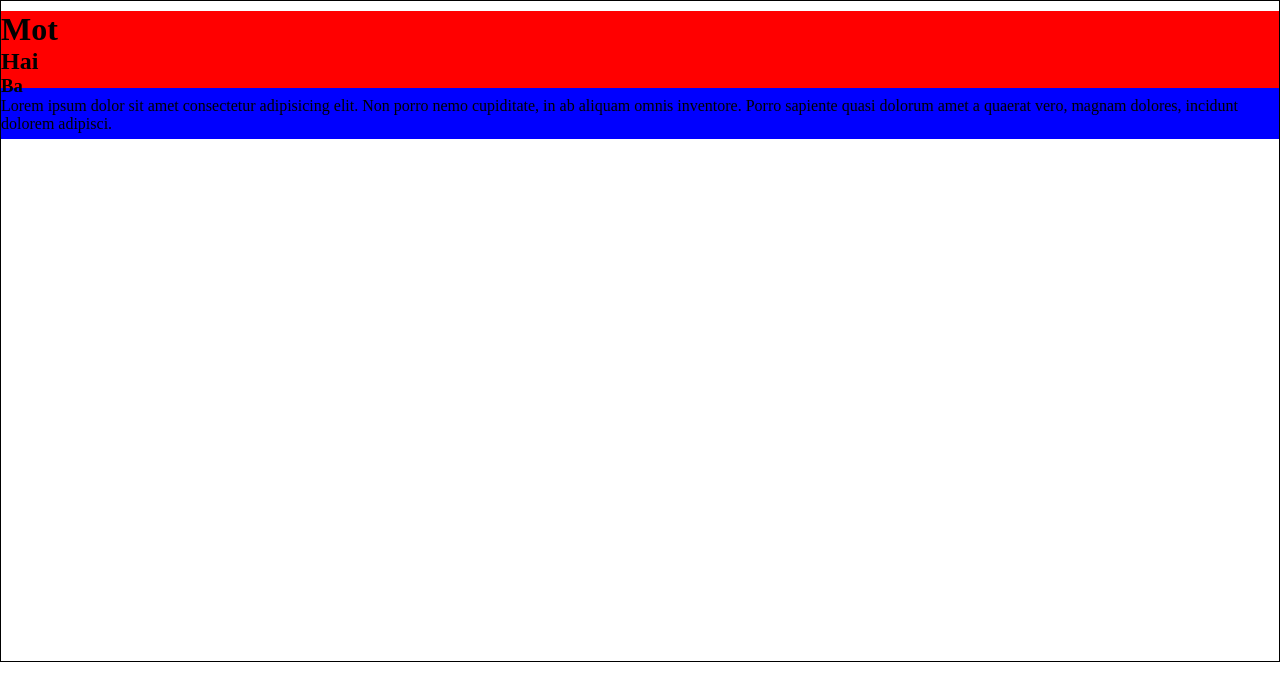
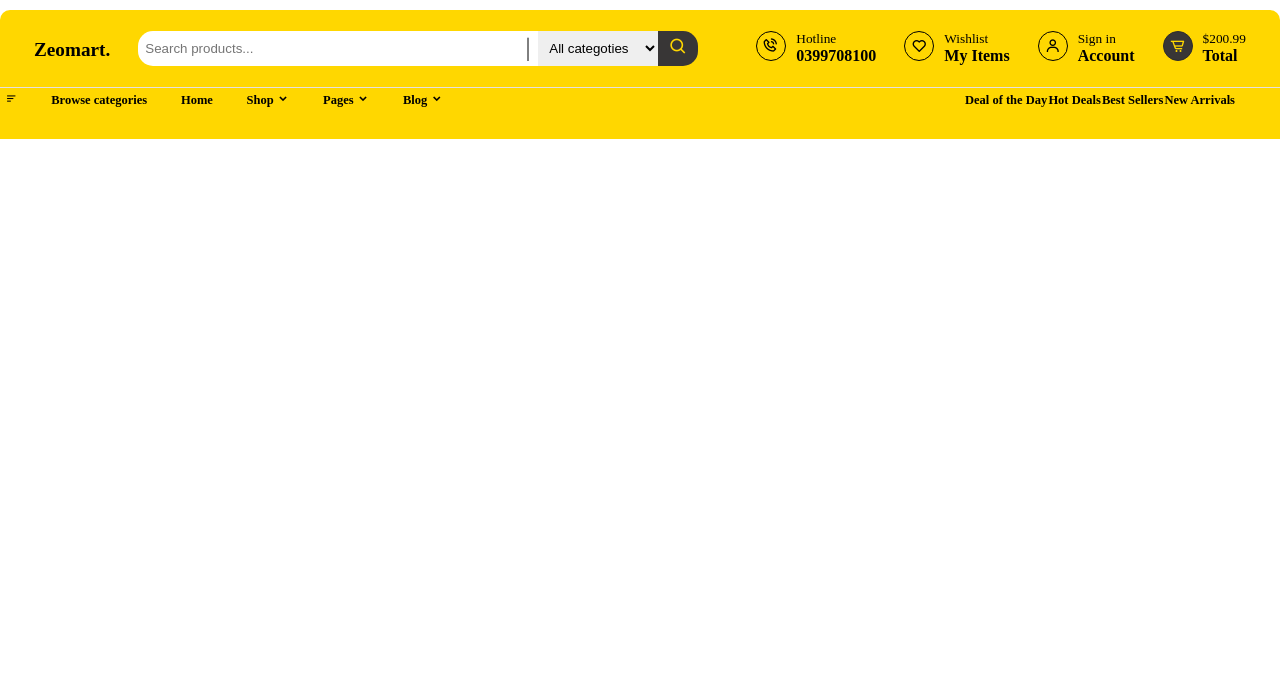
Before and after one commit to concat23/WebApplication, a plain HTML site: page home.html in a window 1280 px wide. Drawn offline with nearby package versions, Linux system fonts and the light colour scheme.

Commit message:
feat: Update >>> develop

```diff
--- a/css/reset.css
+++ b/css/reset.css
@@ -27,7 +27,7 @@
 }
 
 html{
-    border:1px solid #000;
+    /* border:1px solid #000; */
 }
 
 body{
@@ -43,29 +43,176 @@ h1, h2, h3{
     font-weight: bold;
 }
 
+li{
+    text-decoration: none;
+    list-style-type: none;
+}
+
 /*Setup header*/
 header{
     background-color: var(--primary-background) ;
-    width: 1500px;
     height: 80vh;
+    max-width: 100%;
+    width:94rem;
+
 }
 
 .header-root{
     width: 100%;
-    height: 100%;
-    border-top-right-radius: 8px;
-    border-top-left-radius: 8px;
+    height: 20%;
+
 }
 
 
 .header{
-    width: 100%;
     height: 60%;
-    background-color: red;
+    background-color: var(--second-background);
+    display: flex;
+    justify-content: space-around;
+    padding: 20px;
+    align-items: center;
+    border-top-right-radius: 10px;
+    border-top-left-radius: 10px;
+}
+
+.header>.box-2{
+    display: flex;
+}
+.header>.box-3{
+    display: flex;
+}
+.header>.box-3>.icon-phone{
+    width: 30px;
+    height: 30px;
+    border-radius: 15px;
+    border: 1px solid #000;
+    padding: 5px;
+    margin-right: 10px;
+}
+.header>.box-3>.icon-phone:hover{
+    background-color: #383636;
+}
+.header>.box-4{
+    display: flex;
+}
+.header>.box-4>.icon-heart{
+    width: 30px;
+    height: 30px;
+    border-radius: 15px;
+    border: 1px solid #000;
+    padding: 6px;
+    margin-right: 10px;
+}
+.header>.box-4>.icon-heart:hover{
+    background-color: #383636;
+}
+.header>.box-5{
+    display: flex;
+}
+.header>.box-5>.icon-user{
+    width: 30px;
+    height: 30px;
+    border-radius: 15px;
+    border: 1px solid #000;
+    padding: 6px;
+    margin-right: 10px;
+}
+.header>.box-5>.icon-user:hover{
+    background-color: #383636;
+}
+
+.header>.box-6{
+    display: flex;
+}
+.header>.box-6>.icon-cart{
+    width: 30px;
+    height: 30px;
+    border-radius: 15px;
+    border: 1px solid #2d2c2c;
+    padding: 6px;
+    margin-right: 10px;
+    color: var(--second-background);
+    background-color: #383636;
+}
+.header>.box-6>.icon-cart:hover{
+    background-color: #000;
+}
+
+
+
+.input{
+    width: 400px;
+    height: 35px;
+    border: 0px;
+    border-top-left-radius: 15px;
+    border-bottom-left-radius: 15px;
+    padding: 7px;
+}
+#myCanvas{
+    position:relative;
+    top: -5px;
+    left: -180px;
+}
+.many-select{
+    width: 120px;
+    height: 35px;
+    border: 0px;
+    padding: 7px;
+}
+.button{
+    width: 40px;
+    height: 35px;
+    border: 0px;
+    border-top-right-radius: 15px;
+    border-bottom-right-radius: 15px;
+    background-color: #383636;
+    color: var(--second-background);
+    font-size: larger;
+}
+.button:hover{
+    background-color: #000;
 }
 
 .nav{
+    height: 40%;
+    background: var(--second-background);
+    display: flex;
+    margin: auto;
+}
+
+.nav .menu_bottom_left{
+    width: 35%;
+    height: 100%;
+    /* background: var(--second-background); */
+}
+.nav .menu_bottom_center{
+    width: 40%;
+    height: 100%;
+    /* background: var(--second-background); */
+
+}
+.nav .menu_bottom_right{
+    width: 25%;
+    height: 100%;
+    /*background: var(--second-background);*/
+}
+
+/*Sub menu left*/
+.nav .menu_bottom_left .sub_menu_left,
+.nav .menu_bottom_right .sub_menu_right{
+    display: flex;
+    justify-content: space-between;
+    padding: 5px;
+    font-size: 12.5px;
+}
+.nav .menu_bottom_right .sub_menu_right{
+    padding-right: 45px;
+}
+
+.item{
+    font-weight:600;
+}
+.line{
     width: 100%;
-    height: 40%;
-    background-color: blue;
+    border-top: #e6dfdf solid .751px;
 }
--- a/home.html
+++ b/home.html
@@ -5,22 +5,105 @@
     <meta name="viewport" content="width=device-width, initial-scale=1.0">
     <title>Document</title>
     <link rel="stylesheet" href="css/reset.css">
+    <link href='https://unpkg.com/boxicons@2.1.4/css/boxicons.min.css' rel='stylesheet'>
+    <script src="js/canvas.js"></script>
 </head>
 <body>
     <header>
-        <div class="header-root" style="height: 20%; background-color: aqua;" >
+        <div class="header-root"  >
             <div class="header">
-                <h1>Mot</h1>
-                <h2>Hai</h2>
-                <h3>Ba</h3>
 
-                <p>Lorem ipsum dolor sit amet consectetur adipisicing elit. Non porro nemo cupiditate, in ab aliquam omnis inventore. Porro sapiente quasi dolorum amet a quaerat vero, magnam dolores, incidunt dolorem adipisci.</p>
+
+                    <div class="box-1">
+                    <p style="font-size: larger; font-weight: bold; margin-top: 4px; ">Zeomart.</p>
+                    </div>
+
+                    <div class="box-2">
+                        <div>
+                            <input class="input" type="text" placeholder="Search products...">
+
+                        </div>
+
+
+
+                        <div>
+                            <select class="many-select">
+                                <option value="#">All categoties</option>
+                                <option value="#">Iphone</option>
+                                <option value="#">AK-47</option>
+                                <option value="#">Computer</option>
+                                <option value="#">Shirt</option>
+                                <option value="#">Book</option>
+                            </select>
+                        </div>
+
+                        <button class="button"><i class='bx bx-search'></i></button>
+
+                        <canvas id="myCanvas" width ="30" height ="30"></canvas>
+
+
+                    </div>
+                    <div class="box-3">
+                        <div class="icon-phone"><i class='bx bx-phone-call'></i></div>
+                        <div>
+                            <p style="font-size: smaller;">Hotline</p>
+                            <b>0399708100</b>
+                        </div>
+
+                    </div>
+
+                    <div class="box-4">
+                        <div class="icon-heart"><i class='bx bx-heart'></i></div>
+                        <div>
+                            <p style="font-size: smaller;">Wishlist</p>
+                            <b>My Items</b>
+                        </div>
+                    </div>
+
+                    <div class="box-5">
+                        <div class="icon-user"><i class='bx bx-user'></i></div>
+                        <div>
+                            <p style="font-size: smaller;">Sign in</p>
+                            <b>Account</b>
+                        </div>
+                    </div>
+                    <div class="box-6">
+                        <div class="icon-cart"><i class='bx bx-cart-alt'></i></div>
+                        <div>
+                            <p style="font-size: smaller;">$200.99</p>
+                            <b>Total</b>
+                        </div>
+                    </div>
+
             </div>
 
+            <div class="line"></div>
+
             <nav class="nav">
-
+                <div class="menu_bottom_left">
+                   <ul class="sub_menu_left">
+                    <li class="item"><i class='bx bx-menu-alt-left'></i></li>
+                    <li class="item">Browse categories</li>
+                    <li class="item">Home </li>
+                    <li class="item">Shop <i class='bx bxs-chevron-down'></i></li>
+                    <li class="item">Pages <i class='bx bxs-chevron-down'></i></li>
+                    <li class="item">Blog <i class='bx bxs-chevron-down'></i></li>
+                   </ul>
+                </div>
+                <div class="menu_bottom_center"></div>
+                <div class="menu_bottom_right">
+                    <ul class="sub_menu_right">
+                        <li class="item">Deal of the Day</li>
+                        <li class="item">Hot Deals</li>
+                        <li class="item">Best Sellers</li>
+                        <li class="item">New Arrivals</li>
+                    </ul>
+                </div>
             </nav>
         </div>
+
+
+
         <div class="bottom-root" style="height: 80%">
 
         </div>
--- /dev/null
+++ b/js/canvas.js
@@ -0,0 +1,11 @@
+/*alert('Hello');*/
+
+
+document.addEventListener("DOMContentLoaded", function() {
+    var c = document.getElementById("myCanvas");
+console.log(c);
+var p = c.getContext("2d");
+    p.moveTo(10, 30);
+    p.lineTo(10, 10);
+    p.stroke();
+})
```
